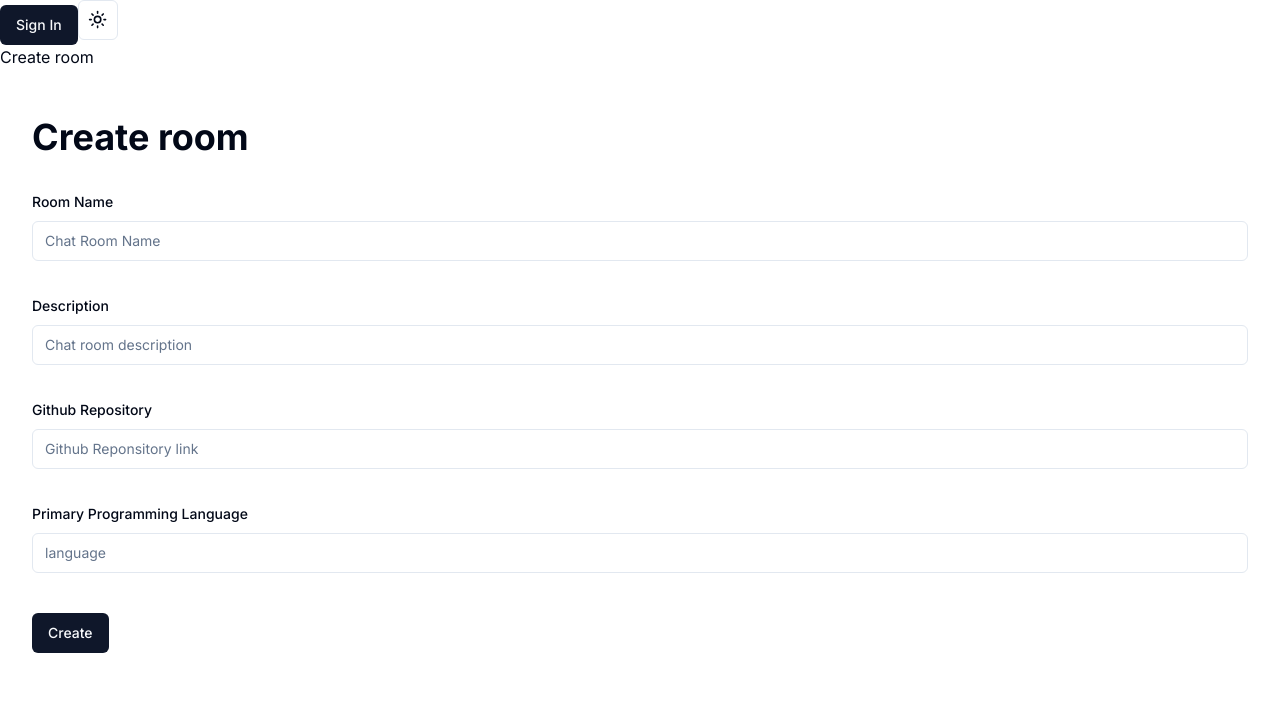
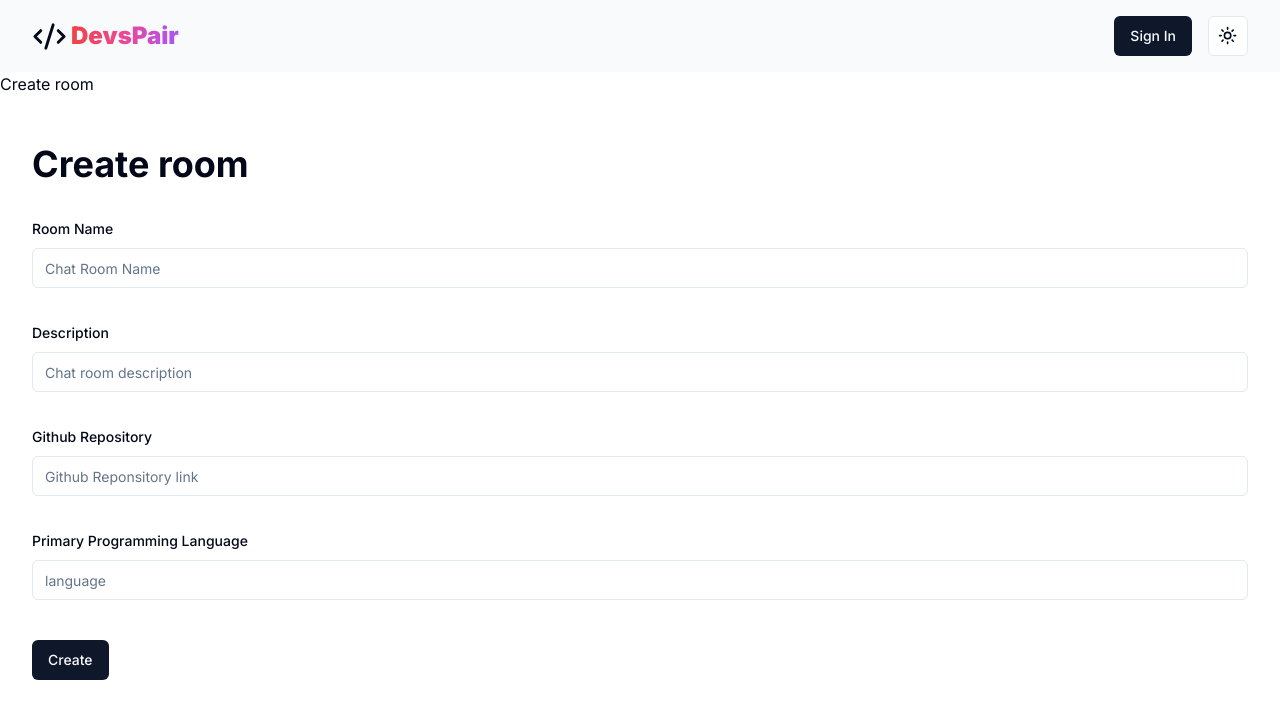
Before and after one commit to devlopersabbir/find-devs-pair, a Next.js app: page /create-room in a window 1280 px wide. Shown: the top 718 px of the page. Built offline with nearby package versions, Linux system fonts and the light colour scheme; no server answers; what drizzle-kit would draw is missing.

Commit message:
[feat 🛎] nice logo with application information

```diff
--- a/package.json
+++ b/package.json
@@ -1,6 +1,7 @@
 {
   "name": "find-devs-pair",
-  "version": "0.1.3",
+  "version": "0.1.4",
+  "description": "FindDevs Pair application will help to pair programming with random devs online",
   "private": false,
   "author": {
     "email": "devlopersabbir@gmail.com",
@@ -29,6 +30,7 @@
     "@auth/core": "^0.28.0",
     "@auth/drizzle-adapter": "^0.8.0",
     "@hookform/resolvers": "^3.3.4",
+    "@radix-ui/react-avatar": "^1.0.4",
     "@radix-ui/react-dropdown-menu": "^2.0.6",
     "@radix-ui/react-label": "^2.0.2",
     "@radix-ui/react-slot": "^1.0.2",
--- a/src/app/_components/header.tsx
+++ b/src/app/_components/header.tsx
@@ -1,20 +1,54 @@
 "use client";
 
+import {
+  DropdownMenu,
+  DropdownMenuContent,
+  DropdownMenuItem,
+  DropdownMenuTrigger,
+} from "@/components/ui/dropdown-menu";
+import { Avatar, AvatarFallback, AvatarImage } from "@/components/ui/avatar";
 import { ModeToggle } from "@/components/mode-toggle";
 import { Button } from "@/components/ui/button";
 import { useSession, signIn, signOut } from "next-auth/react";
+import { LogInIcon, LogOutIcon } from "lucide-react";
+import Image from "next/image";
+import { Logo } from "@/constants";
+
+const AccountDropDown = () => {
+  const session = useSession();
+
+  return (
+    <DropdownMenu>
+      <DropdownMenuTrigger asChild>
+        <Avatar className="cursor-pointer">
+          <AvatarImage src={session.data?.user.image ?? ""} />
+          <AvatarFallback>{session.data?.user.name}</AvatarFallback>
+        </Avatar>
+      </DropdownMenuTrigger>
+      <DropdownMenuContent>
+        <DropdownMenuItem onClick={() => signOut()}>
+          <LogOutIcon className="mr-2" /> Sign Out
+        </DropdownMenuItem>
+      </DropdownMenuContent>
+    </DropdownMenu>
+  );
+};
 
 export function Header() {
   const session = useSession();
+  const isLoggedIn = !!session.data;
   return (
-    <header>
-      <div>
-        {session.data ? (
-          <Button onClick={() => signOut()}>Sign Out</Button>
-        ) : (
-          <Button onClick={() => signIn("github")}>Sign In</Button>
-        )}
-        <ModeToggle />
+    <header className="dark:bg-gray-900 py-4 bg-gray-50">
+      <div className="container mx-auto flex-between">
+        <Logo />
+        <div className="flex gap-4">
+          {isLoggedIn ? (
+            <AccountDropDown />
+          ) : (
+            <Button onClick={() => signIn("github")}>Sign In</Button>
+          )}
+          <ModeToggle />
+        </div>
       </div>
     </header>
   );
--- a/src/app/globals.css
+++ b/src/app/globals.css
@@ -74,3 +74,65 @@
     @apply bg-background text-foreground;
   }
 }
+
+/* custom css that wil extends tailwinds */
+@layer utilities {
+  .career-paddings {
+    @apply sm:p-28 xs:p-8 px-6 py-12;
+  }
+
+  .flex-between {
+    @apply flex justify-between items-center;
+  }
+
+  .flex-center {
+    @apply flex justify-center items-center;
+  }
+
+  .flex-start {
+    @apply flex justify-start items-start;
+  }
+
+  .flex-end {
+    @apply flex justify-end;
+  }
+
+  .heading1 {
+    @apply text-[64px] leading-[67.2px] font-bold;
+  }
+
+  .heading2 {
+    @apply font-bold text-[48px] leading-[50.4px];
+  }
+
+  .heading3 {
+    @apply font-bold sm:text-[32px] sm:leading-[33.6px] text-[28px] leading-[40px] tracking-[-0.25%];
+  }
+
+  .base-regular {
+    @apply text-[24px] font-normal leading-[31.2px];
+  }
+
+  .base-bold {
+    @apply text-[24px] font-semibold leading-[31.2px];
+  }
+
+  .paragraph-regular {
+    @apply text-[20px] font-normal leading-[26px];
+  }
+
+  .paragraph-semibold {
+    @apply text-[20px] font-semibold leading-[26px];
+  }
+
+  .body-regular {
+    @apply text-[16px] font-normal leading-[20.8px];
+  }
+
+  .text-gradient {
+    @apply bg-gradient-to-r from-red-500 to-purple-500 text-transparent bg-clip-text via-pink-500;
+  }
+  .text-gradient2 {
+    @apply bg-gradient-to-r from-purple-500 to-red-500 text-transparent bg-clip-text via-amber-500;
+  }
+}
--- a/src/app/layout.tsx
+++ b/src/app/layout.tsx
@@ -7,8 +7,16 @@ import { Header } from "./_components/header";
 const inter = Inter({ subsets: ["latin"] });
 
 export const metadata: Metadata = {
-  title: "Create Next App",
-  description: "Generated by create next app",
+  title: "FindDevs Pair",
+  description:
+    "FindDevs Pair application will help to pair programming with random devs online",
+  creator: "Sabbir Hossain Shuvo",
+  publisher: "Sabbir Hossain Shuvo",
+  icons: "/favicon/favicon.ico",
+  authors: {
+    name: "Sabbir Hossain Shuvo",
+    url: "https://github.com/devlopersabbir",
+  },
 };
 
 export default function RootLayout({
--- /dev/null
+++ b/src/components/ui/avatar.tsx
@@ -0,0 +1,50 @@
+"use client"
+
+import * as React from "react"
+import * as AvatarPrimitive from "@radix-ui/react-avatar"
+
+import { cn } from "@/lib/utils"
+
+const Avatar = React.forwardRef<
+  React.ElementRef<typeof AvatarPrimitive.Root>,
+  React.ComponentPropsWithoutRef<typeof AvatarPrimitive.Root>
+>(({ className, ...props }, ref) => (
+  <AvatarPrimitive.Root
+    ref={ref}
+    className={cn(
+      "relative flex h-10 w-10 shrink-0 overflow-hidden rounded-full",
+      className
+    )}
+    {...props}
+  />
+))
+Avatar.displayName = AvatarPrimitive.Root.displayName
+
+const AvatarImage = React.forwardRef<
+  React.ElementRef<typeof AvatarPrimitive.Image>,
+  React.ComponentPropsWithoutRef<typeof AvatarPrimitive.Image>
+>(({ className, ...props }, ref) => (
+  <AvatarPrimitive.Image
+    ref={ref}
+    className={cn("aspect-square h-full w-full", className)}
+    {...props}
+  />
+))
+AvatarImage.displayName = AvatarPrimitive.Image.displayName
+
+const AvatarFallback = React.forwardRef<
+  React.ElementRef<typeof AvatarPrimitive.Fallback>,
+  React.ComponentPropsWithoutRef<typeof AvatarPrimitive.Fallback>
+>(({ className, ...props }, ref) => (
+  <AvatarPrimitive.Fallback
+    ref={ref}
+    className={cn(
+      "flex h-full w-full items-center justify-center rounded-full bg-muted",
+      className
+    )}
+    {...props}
+  />
+))
+AvatarFallback.displayName = AvatarPrimitive.Fallback.displayName
+
+export { Avatar, AvatarImage, AvatarFallback }
--- a/src/constants/index.ts
+++ b/src/constants/index.ts
@@ -1 +1,2 @@
 export * from "./snipper";
+export * from "./logo";
--- /dev/null
+++ b/src/constants/logo.tsx
@@ -0,0 +1,18 @@
+import { Code2 } from "lucide-react";
+import Link from "next/link";
+import React from "react";
+
+export const Logo = () => {
+  return (
+    <Link href="/" className="">
+      <div className="flex-center gap-1">
+        <Code2 size={35} />
+        <h1 className="text-2xl font-black text-gray-700 text-center">
+          <span className="text-gradient hover:text-gradient2 transition-all duration-300 ease-out">
+            DevsPair
+          </span>
+        </h1>
+      </div>
+    </Link>
+  );
+};
```
